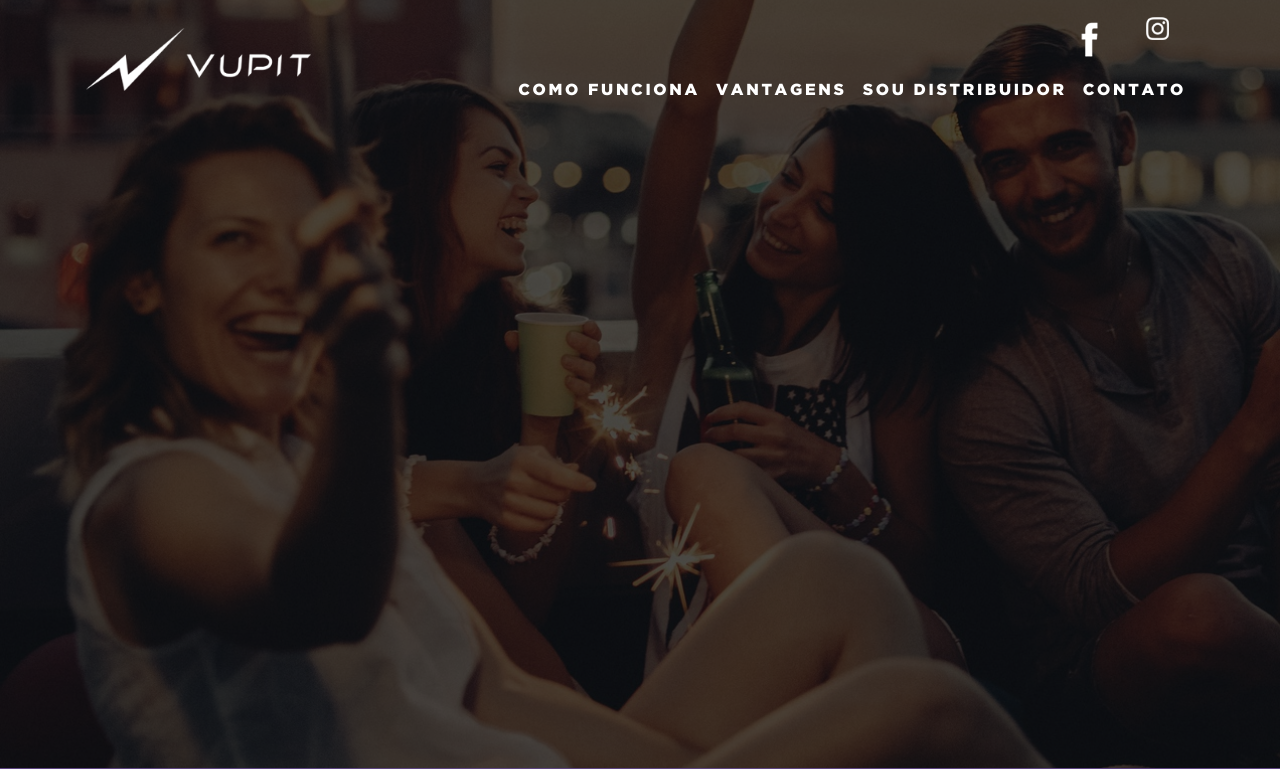
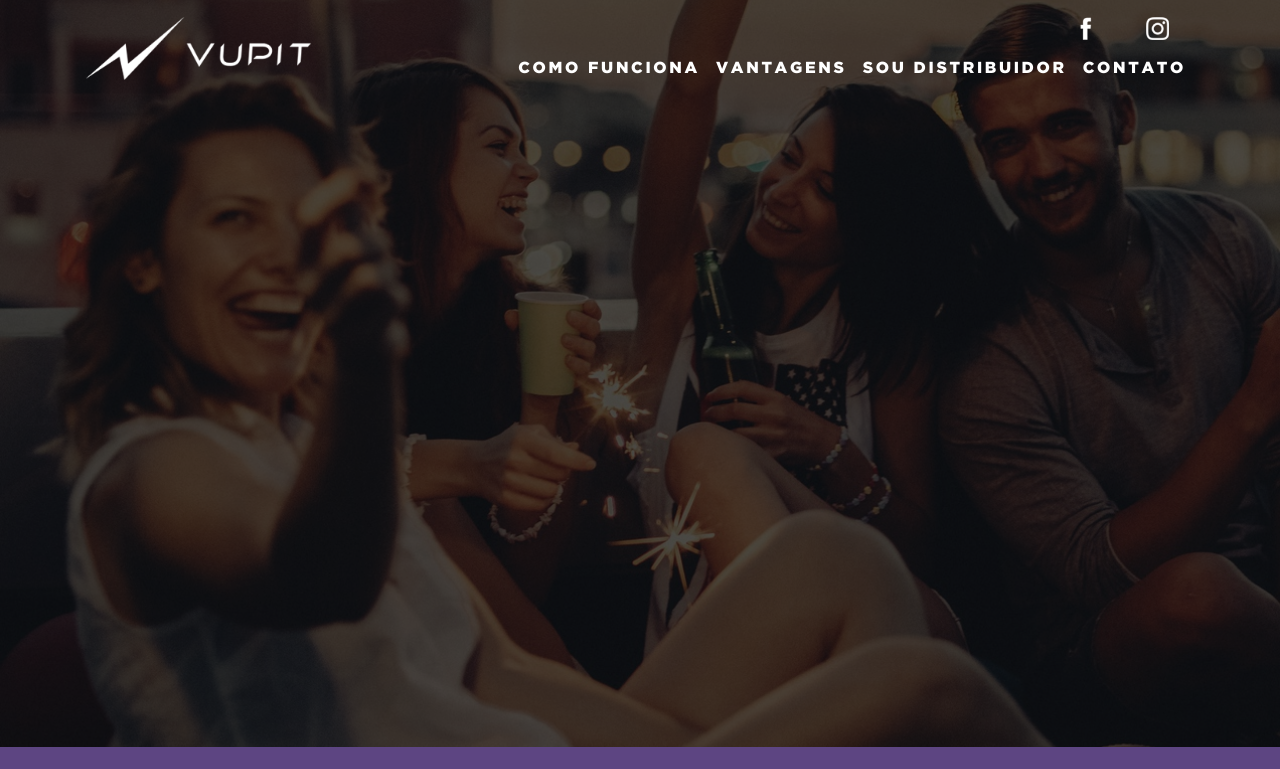
Before and after one commit to williamlagos/brauerei, a Django app: page / in a window 1280 px wide. Shown: the top 769 px of the page. Run offline with Django 3.2, Linux system fonts and the light colour scheme; some libraries are stand-ins or nearby versions.

Commit message:
Fixed social icon sizes

```diff
--- a/templates/index.html
+++ b/templates/index.html
@@ -154,7 +154,7 @@
           <div class="row text-right">
             <div class="col-md-4 ml-auto">
               <div class="row">
-              <div class="col-md-3 p-0 ml-auto">
+              <div class="col-md-3 ml-auto">
                 <a href="https://www.facebook.com/VupitApp/">
                   <img src="{% static "img/facebook.png" %}" class="img-fluid"/>
                 </a>
```
